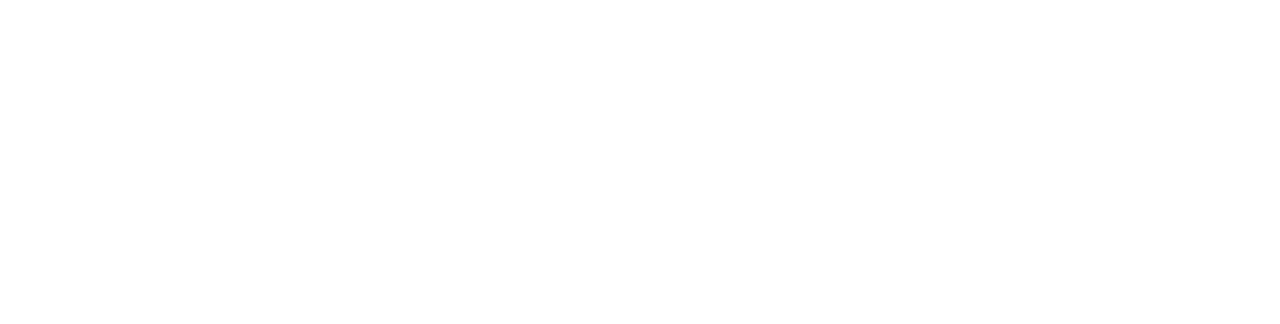
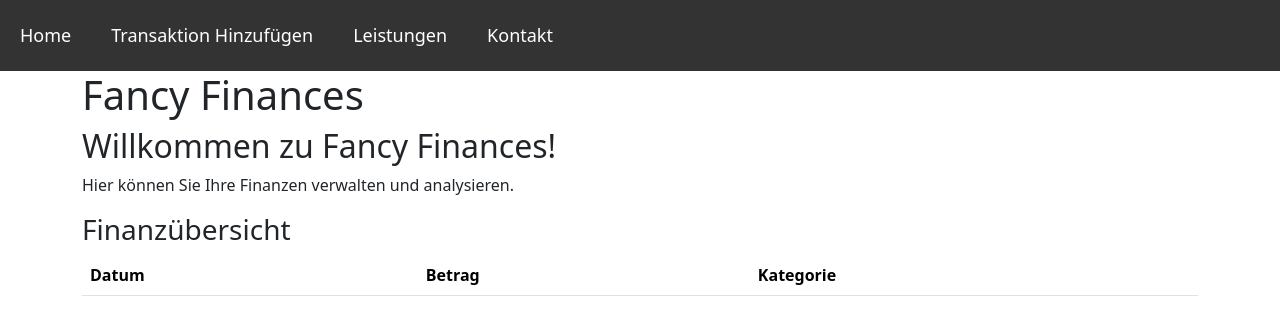
Before and after one commit to 2425-2AHIF-WMC/fancy-finances, a plain HTML site: page index.html in a window 1280 px wide. Drawn offline with nearby package versions, Linux system fonts and the light colour scheme.

Commit message:
routine push

```diff
--- a/index.html
+++ b/index.html
@@ -14,6 +14,44 @@
 
 </head>
 <body>
+<div>
+    <nav class="navbar">
+        <ul>
+            <li><a href="index.html">Home</a></li>
+            <li><a href="addTransaction.html">Transaktion Hinzufügen</a></li>
+            <li><a href="#services">Leistungen</a></li>
+            <li><a href="#contact">Kontakt</a></li>
+        </ul>
+    </nav>
+</div>
 
+
+<div class="container">
+    <h1>Fancy Finances</h1>
+    <div class="row">
+        <div class="col-12">
+            <h2>Willkommen zu Fancy Finances!</h2>
+            <p>Hier können Sie Ihre Finanzen verwalten und analysieren.</p>
+        </div>
+    </div>
+
+    <div class="row">
+        <div class="col-12">
+            <h3>Finanzübersicht</h3>
+            <table class="table table-striped">
+                <thead>
+                <tr>
+                    <th>Datum</th>
+                    <th>Betrag</th>
+                    <th>Kategorie</th>
+                </tr>
+                </thead>
+                <tbody id="finance-table-body">
+
+                </tbody>
+            </table>
+        </div>
+    </div>
+</div>
 </body>
 </html>
--- a/index.js
+++ b/index.js
@@ -1,5 +1,3 @@
-
-
 function init()
 {
 
--- a/style.css
+++ b/style.css
@@ -0,0 +1,39 @@
+#finance-table-body{
+
+}
+
+.navbar {
+    background-color: #333;
+    overflow: hidden;
+    position: fixed;
+    top: 0;
+    width: 100%;
+}
+
+.navbar ul {
+    list-style-type: none;
+    margin: 0;
+    padding: 0;
+    display: flex;
+    justify-content: center;
+}
+
+.navbar li {
+    padding: 14px 20px;
+}
+
+.navbar a {
+    color: white;
+    text-decoration: none;
+    font-size: 18px;
+}
+
+.navbar a:hover {
+    background-color: #ddd;
+    color: black;
+    border-radius: 8px;
+}
+
+section {
+    padding: 60px 20px;
+}
```
Also changed, not shown: addTransaction.html (added, +47 -0 lines).
